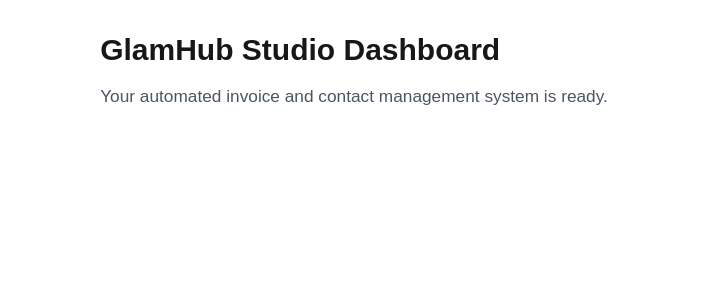
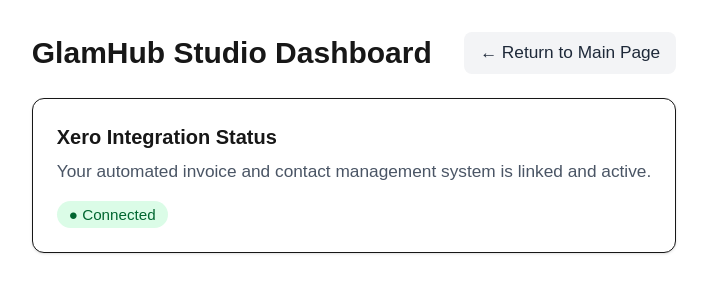
Before and after one commit to radleymeyer-ship-it/PayPing, a Next.js app: page /dashboard in a window 1280 px wide. Shown: the top 300 px of the page, without its empty margins (286-993 px from the left). Built offline with nearby package versions, Linux system fonts and the light colour scheme.

Commit message:
Add navigation button and structured UI to dashboard

```diff
--- a/app/dashboard/page.tsx
+++ b/app/dashboard/page.tsx
@@ -1,4 +1,5 @@
 import { Suspense } from 'react';
+import Link from 'next/link';
 
 async function DashboardContent({
   searchParams,
@@ -10,17 +11,34 @@ async function DashboardContent({
 
   return (
     <main className="p-8 max-w-4xl mx-auto">
-      <h1 className="text-3xl font-bold mb-4">GlamHub Studio Dashboard</h1>
+      <div className="flex justify-between items-center mb-6">
+        <h1 className="text-3xl font-bold">GlamHub Studio Dashboard</h1>
+        <Link
+          href="/"
+          className="bg-gray-100 hover:bg-gray-200 text-gray-800 px-4 py-2 rounded-lg font-medium transition"
+        >
+          ← Return to Main Page
+        </Link>
+      </div>
 
       {isConnected && (
-        <div className="bg-green-100 border border-green-400 text-green-700 px-4 py-3 rounded mb-6">
-          Successfully connected to Xero! Your authentication tokens have been securely stored.
+        <div className="bg-green-50 border border-green-200 text-green-800 px-4 py-3 rounded-lg mb-6 shadow-sm">
+          <p className="font-semibold">Successfully connected to Xero!</p>
+          <p className="text-sm">Your OAuth 2.0 authentication tokens have been securely saved to Supabase.</p>
         </div>
       )}
 
-      <p className="text-gray-600">
-        Your automated invoice and contact management system is ready.
-      </p>
+      <div className="bg-white border rounded-xl p-6 shadow-sm">
+        <h2 className="text-xl font-semibold mb-2">Xero Integration Status</h2>
+        <p className="text-gray-600 mb-4">
+          Your automated invoice and contact management system is linked and active.
+        </p>
+        <div className="flex gap-4">
+          <span className="inline-flex items-center px-3 py-1 rounded-full text-sm font-medium bg-green-100 text-green-800">
+            ● Connected
+          </span>
+        </div>
+      </div>
     </main>
   );
 }
```
